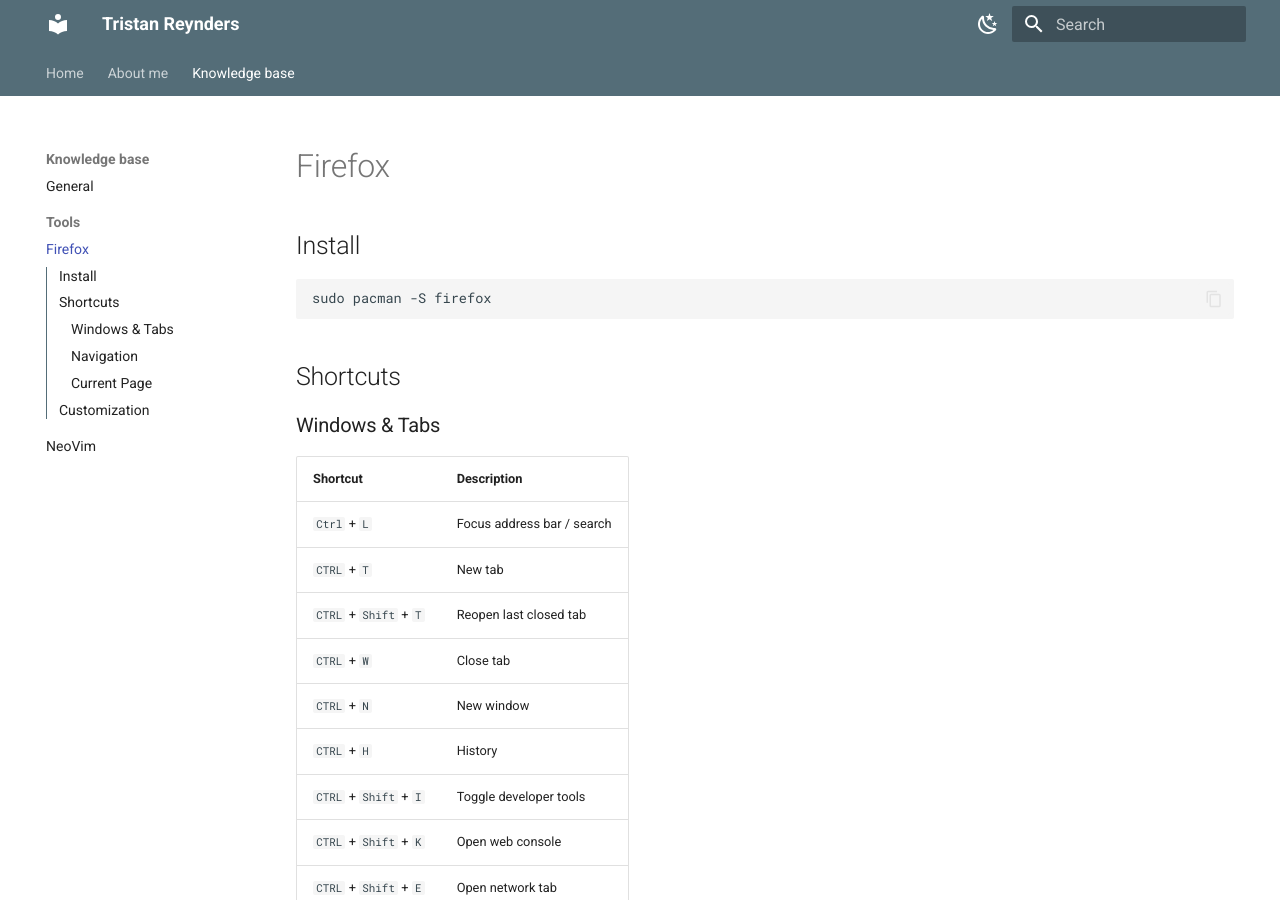
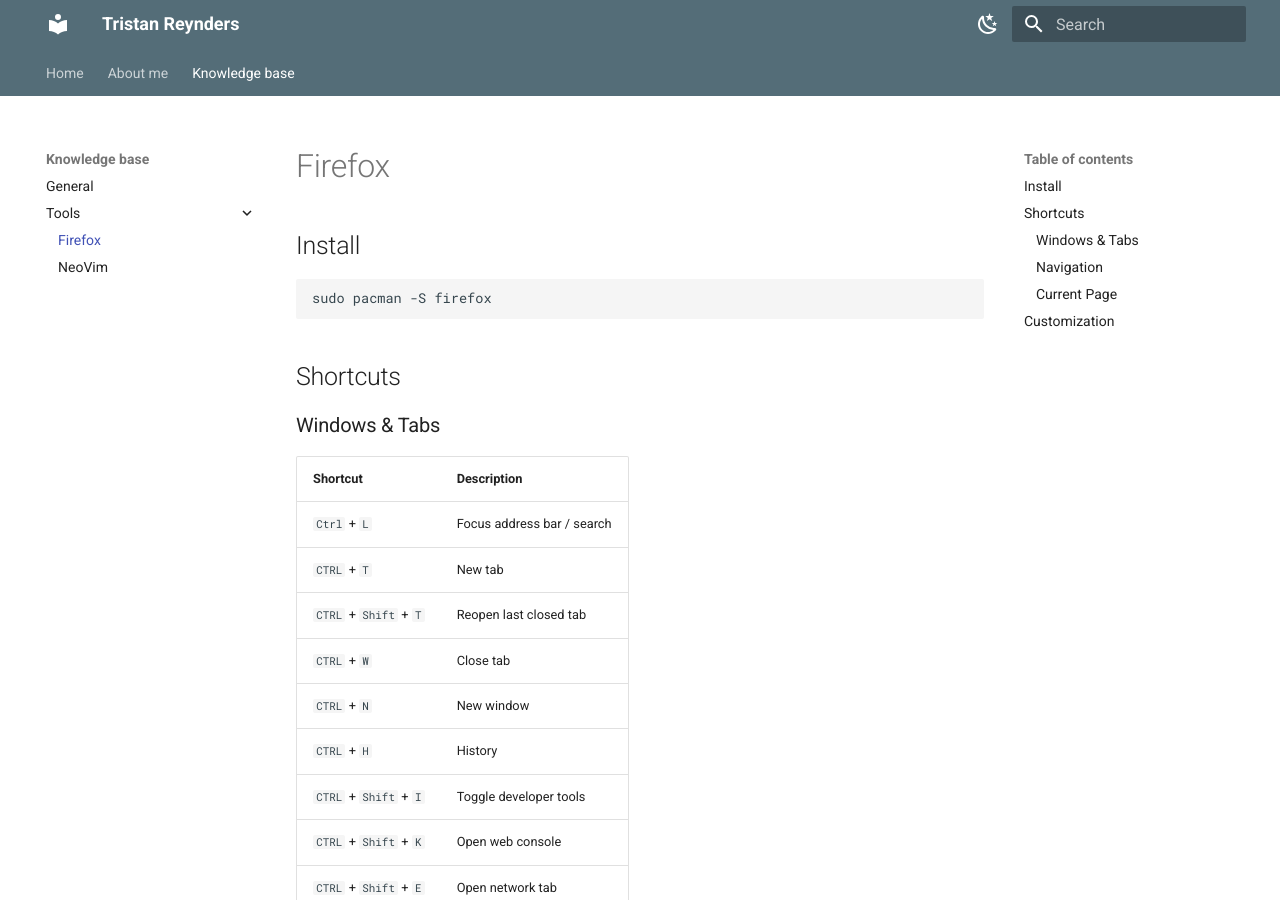
Before and after one commit to tristan-reynders/portfolio, an MkDocs documentation site: the page built from docs/knowledge-base/tools/firefox.md, in a window 1280 px wide and 900 px high. Built offline with MkDocs 1.6.1 and Material for MkDocs 9.7.7, drawn with Linux system fonts in a browser that asks for light colours.

Commit message:
Update docs

```diff
--- a/mkdocs.yml
+++ b/mkdocs.yml
@@ -2,16 +2,16 @@
 theme:
   name: material
   features:
+    - navigation.instant
+    - navigation.tracking
+    - navigation.top
     - navigation.tabs
-    - navigation.sections
-    - toc.integrate
-    - navigation.top
+    - navigation.expand
+    - content.code.annotate
+    - search.share
     - search.suggest
-    - search.highlight
     - content.tabs.link
-    - content.code.annotation
-    - content.code.copy
-  language: en
+    - announce.dismiss  language: en
   palette:
     - scheme: default
       toggle:
@@ -26,21 +26,49 @@
       primary: blue grey
       accent: light blue
 
+plugins:
+  - social
+  - material/search
+  - tags
+
 markdown_extensions:
+  - pymdownx.emoji:
+      emoji_index: !!python/name:materialx.emoji.twemoji
+      emoji_generator: !!python/name:materialx.emoji.to_svg
+      options:
+        custom_icons:
+          - overrides/.icons
+  - pymdownx.details
+  - extra
+  - smarty
+  - admonition
+  - attr_list
+  - codehilite:
+      guess_lang: false
+  - toc:
+      permalink: true
+  - meta
+  - footnotes
+  - abbr
+  - admonition
   - pymdownx.highlight:
       anchor_linenums: true
   - pymdownx.inlinehilite
   - pymdownx.snippets
-  - admonition
+  - pymdownx.superfences
+  - def_list
+  - pymdownx.tasklist:
+      custom_checkbox: true
+  - md_in_html
+  - pymdownx.tabbed:
+      alternate_style: true
+  - pymdownx.critic
+  - pymdownx.caret
+  - pymdownx.keys
+  - pymdownx.mark
+  - pymdownx.tilde
   - pymdownx.arithmatex:
       generic: true
-  - footnotes
-  - pymdownx.details
-  - pymdownx.mark
-  - attr_list
-  - pymdownx.emoji:
-      emoji_index: !!python/name:materialx.emoji.twemoji
-      emoji_generator: !!python/name:materialx.emoji.to_svg
 
 extra:
   generator: false
```
Also changed, not shown: docs/about-me/about.md (+0 -1 lines).
